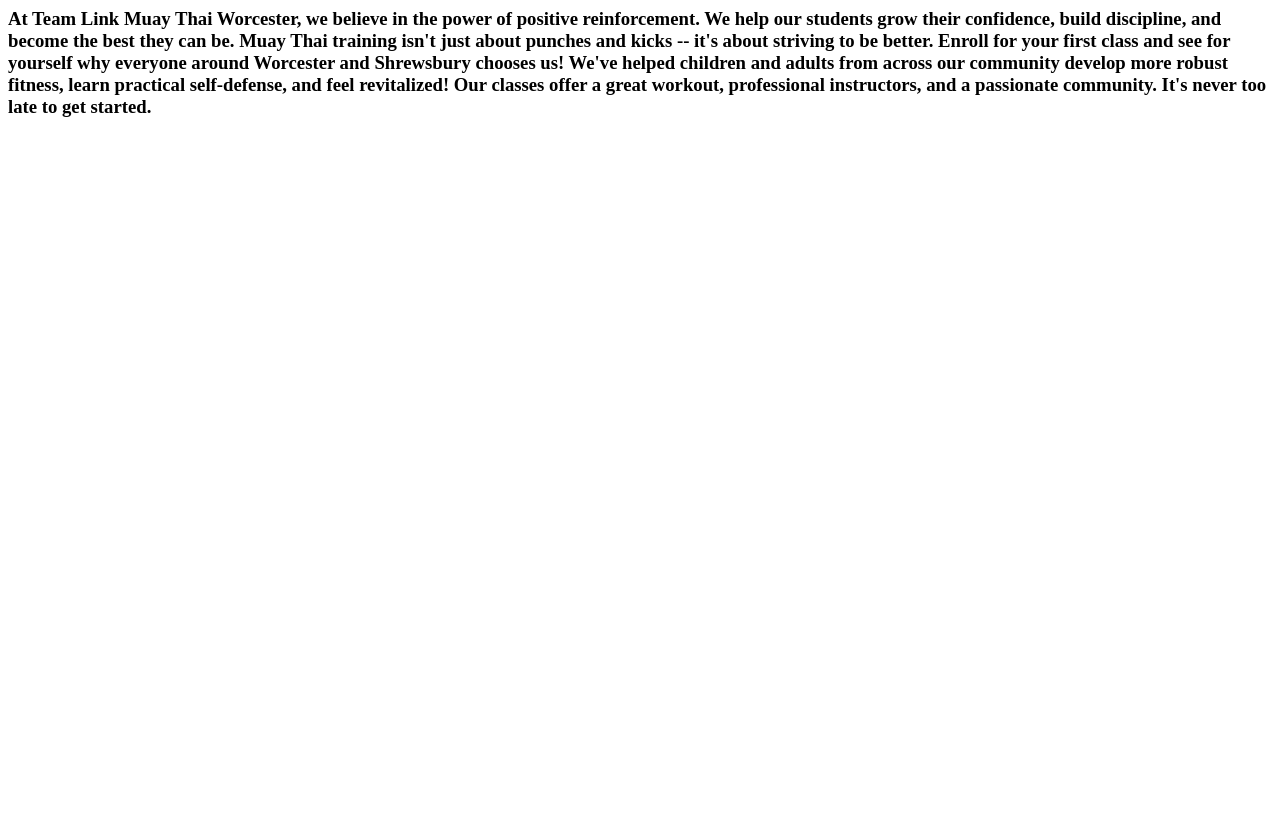
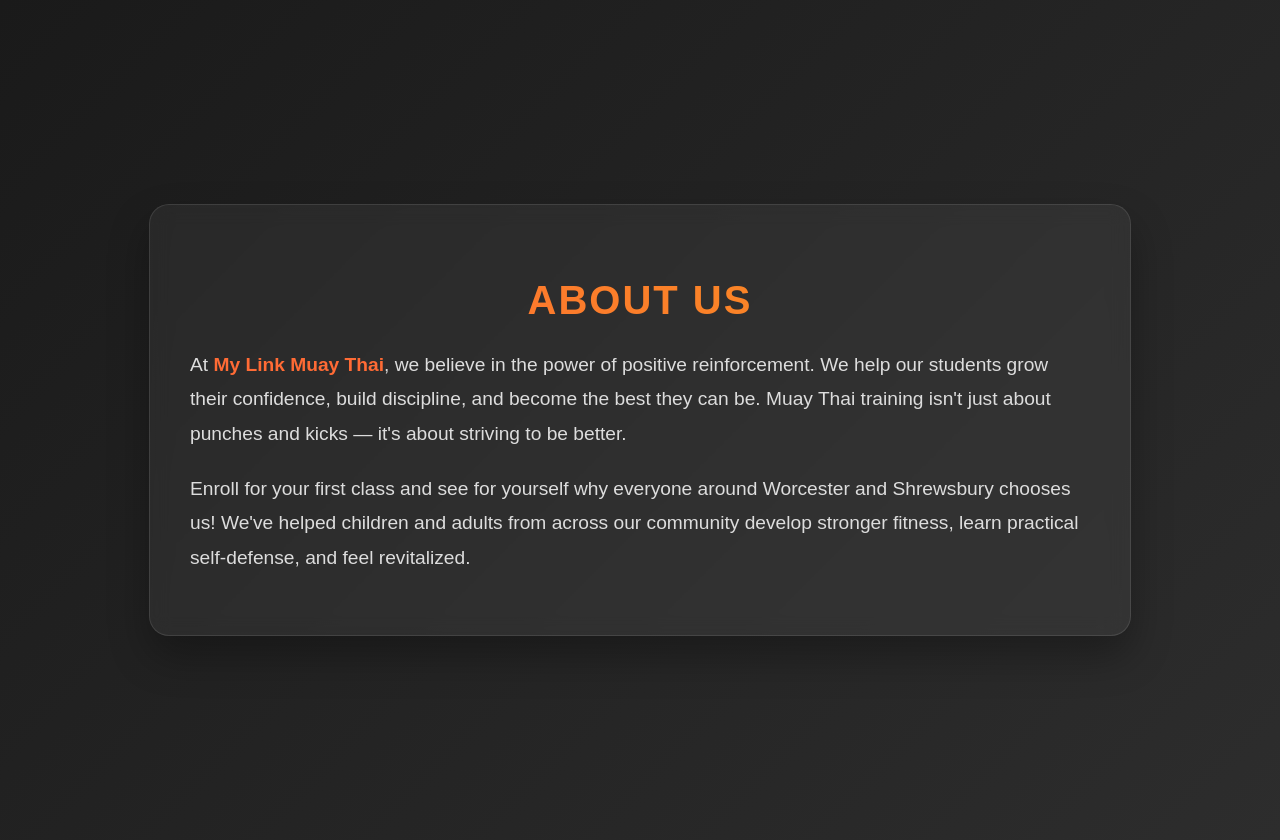
Before and after one commit to jeremycabrera1/muaythaiapp, a Django app: page /about/ in a window 1280 px wide. Before the commit the page ends 117 px from the top, so only its background shows below. Run offline with Django 5.2, Linux system fonts and the light colour scheme.

Commit message:
final commit

```diff
--- /dev/null
+++ b/config/context_processors.py
@@ -0,0 +1,6 @@
+from django.conf import settings
+
+def gym_settings(request):
+    return {
+        "GYM_NAME": settings.GYM_NAME
+    }
--- a/config/settings.py
+++ b/config/settings.py
@@ -64,6 +64,7 @@ TEMPLATES = [
                 'django.template.context_processors.request',
                 'django.contrib.auth.context_processors.auth',
                 'django.contrib.messages.context_processors.messages',
+                'config.context_processors.gym_settings',
             ],
         },
     },
@@ -123,3 +124,7 @@ STATIC_URL = 'static/'
 # https://docs.djangoproject.com/en/5.2/ref/settings/#default-auto-field
 
 DEFAULT_AUTO_FIELD = 'django.db.models.BigAutoField'
+
+
+# Variables that can change
+GYM_NAME = "My Link Muay Thai"
--- a/schedule/templates/schedule/about.html
+++ b/schedule/templates/schedule/about.html
@@ -1,12 +1,100 @@
-<html>
-{% block content %}
-    <h3>At Team Link Muay Thai Worcester, we believe in the power of positive reinforcement. We help our students grow their confidence, build discipline, and become the best they can be. Muay Thai training isn't just about punches and kicks -- it's about striving to be better. Enroll for your first class and see for yourself why everyone around Worcester and Shrewsbury chooses us!
+<!DOCTYPE html>
+<html lang="en">
+<head>
+    <meta charset="UTF-8">
+    <meta name="viewport" content="width=device-width, initial-scale=1.0">
+    <title>About Us</title>
+    <style>
+        body {
+            font-family: 'Arial', sans-serif;
+            background: linear-gradient(135deg, #1a1a1a 0%, #2d2d2d 100%);
+            color: #fff;
+            margin: 0;
+            padding: 0;
+            min-height: 100vh;
+            display: flex;
+            align-items: center;
+            justify-content: center;
+            padding: 20px;
+        }
 
-We've helped children and adults from across our community develop more robust fitness, learn practical self-defense, and feel revitalized! Our classes offer a great workout, professional instructors, and a passionate community. It's never too late to get started.
+        .about-container {
+            max-width: 900px;
+            background: rgba(255, 255, 255, 0.05);
+            backdrop-filter: blur(10px);
+            border-radius: 20px;
+            padding: 40px;
+            box-shadow: 0 20px 40px rgba(0, 0, 0, 0.3);
+            border: 1px solid rgba(255, 255, 255, 0.1);
+            animation: fadeIn 0.8s ease;
+        }
 
-</h3>
+        h2 {
+            text-align: center;
+            font-size: 2.5rem;
+            margin-bottom: 25px;
+            background: linear-gradient(45deg, #ff6b35, #f7931e);
+            -webkit-background-clip: text;
+            -webkit-text-fill-color: transparent;
+            background-clip: text;
+            text-transform: uppercase;
+            letter-spacing: 2px;
+            font-weight: bold;
+        }
 
-{% endblock content %}
+        p {
+            line-height: 1.8;
+            font-size: 1.2rem;
+            margin-bottom: 20px;
+            color: #ddd;
+        }
 
+        .highlight {
+            color: #ff6b35;
+            font-weight: bold;
+        }
 
-</html>
+        .back-btn {
+            display: inline-block;
+            margin-top: 20px;
+            padding: 12px 24px;
+            border-radius: 25px;
+            background: linear-gradient(45deg, #ff6b35, #f7931e);
+            color: white;
+            text-decoration: none;
+            font-weight: bold;
+            letter-spacing: 1px;
+            transition: all 0.3s ease;
+            box-shadow: 0 4px 15px rgba(255, 107, 53, 0.3);
+        }
+
+        .back-btn:hover {
+            transform: translateY(-2px);
+            box-shadow: 0 6px 20px rgba(255, 107, 53, 0.5);
+            background: linear-gradient(45deg, #f7931e, #ff6b35);
+        }
+
+        @keyframes fadeIn {
+            from {
+                opacity: 0;
+                transform: translateY(20px);
+            }
+            to {
+                opacity: 1;
+                transform: translateY(0);
+            }
+        }
+    </style>
+</head>
+<body>
+    <div class="about-container">
+        <h2>About Us</h2>
+        <p>
+            At <span class="highlight">{{ GYM_NAME }}</span>, we believe in the power of positive reinforcement.
+            We help our students grow their confidence, build discipline, and become the best they can be.
+            Muay Thai training isn't just about punches and kicks — it's about striving to be better.
+        </p>
+        <p>
+            Enroll for your first class and see for yourself why everyone around Worcester and Shrewsbury chooses us!
+            We've helped children and adults from across our community develop stronger fitness, learn practical self-defense,
+            and feel revitalized.
--- a/schedule/urls.py
+++ b/schedule/urls.py
@@ -1,9 +1,10 @@
 from django.urls import path, include
 
-from .views import *
+from .views import index, about, register_class, thank_you
 
 urlpatterns = [
     path('', index, name='home'),
     path('about/', about, name='about'),
     path('register/<int:id>/', register_class, name='register_class'),
+    path('thank-you/', thank_you, name='thank_you'),  # callable function
 ]
--- a/schedule/views.py
+++ b/schedule/views.py
@@ -19,6 +19,10 @@ def about(request):
     return render(request, 'schedule/about.html', {})
 
 
+def thank_you(request):
+    return render(request, 'schedule/thank_you.html', {})
+
+
 def register_class(request, id):
     muay_class = get_object_or_404(MuayClass1, id=id)
 
@@ -26,7 +30,7 @@ def register_class(request, id):
         form = RegistrationForm(request.POST)
         if form.is_valid():
             form.save()
-            return redirect('index')
+            return redirect('thank_you')
     else:
         form = RegistrationForm()
 
```
Also changed, not shown: schedule/templates/schedule/index.html (+23 -0 lines), schedule/templates/schedule/registration_form.html (+95 -5 lines), schedule/templates/schedule/thank_you.html (added, +66 -0 lines), schedule/migrations/0003_registration.py (added).
